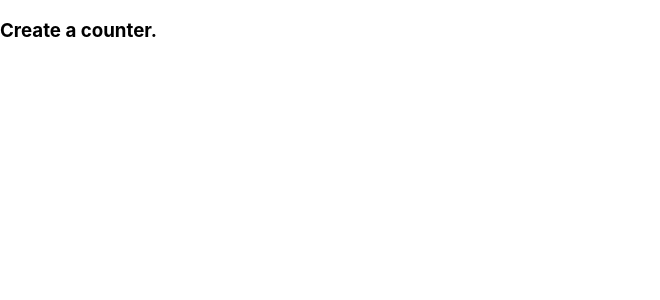
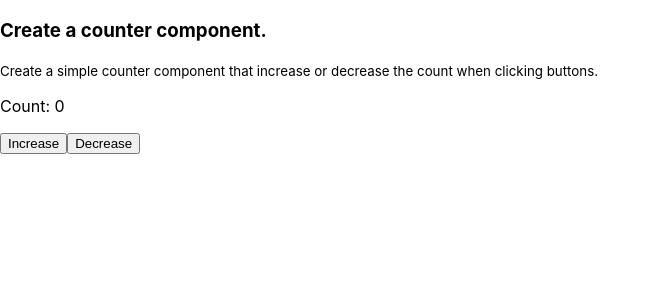
Before and after one commit to TechNightFury/React-Live-Coding, a React (Create React App) app: page /counter in a window 1280 px wide. Shown: the top 300 px of the page, without its empty margins (0-660 px from the left). Built offline with nearby package versions, Linux system fonts and the light colour scheme.

Commit message:
feat: completed the counter component

```diff
--- a/src/pages/Counter.js
+++ b/src/pages/Counter.js
@@ -1,11 +1,20 @@
-import React from "react";
+import React, { useState } from "react";
 
 const Counter = () => {
+
+    const [count, setCount] = useState(0);
+
     return (
         <>
             <header>
-                <h3>Create a counter.</h3>
+                <h3>Create a counter component.</h3>
+                <small>Create a simple counter component that increase or decrease the count when clicking buttons.</small>
             </header>
+            <div>
+                <p>Count: {count}</p>
+                <button onClick={() => setCount(count + 1)}>Increase</button>
+                <button onClick={() => setCount(count - 1)}>Decrease</button>
+            </div>
         </>
     )
 };
```
